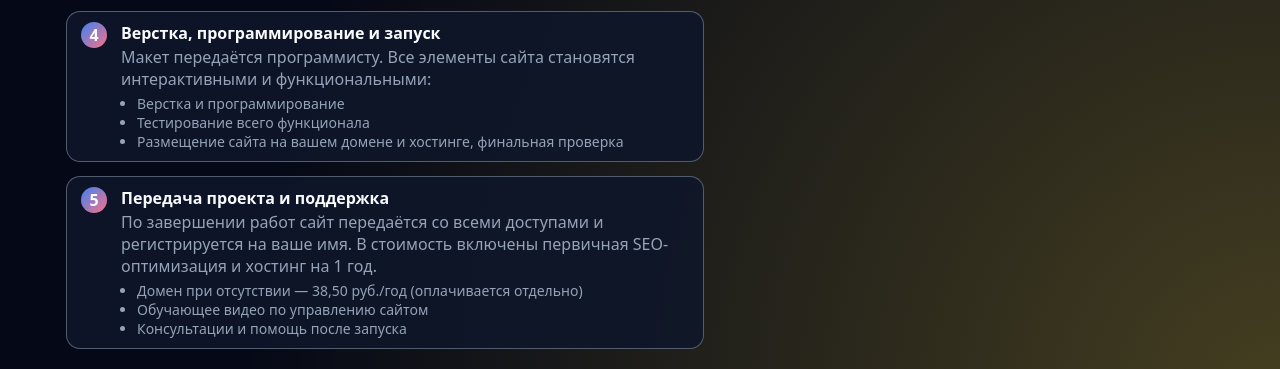
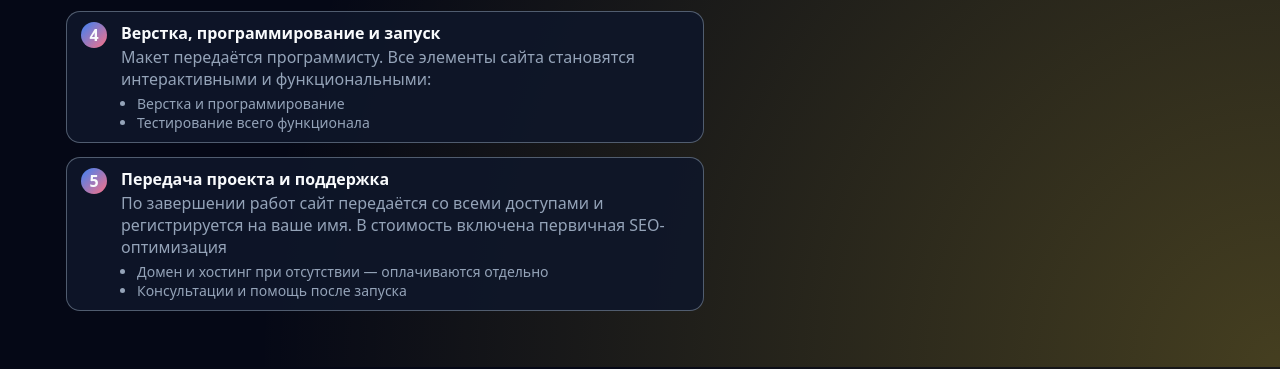
Before and after one commit to DzmitryManuilau/oksipro, a plain HTML site: page index.html in a window 1280 px wide. Shown: the part 1882-2251 px from the top of the page. Drawn offline with Linux system fonts and the light colour scheme.

Commit message:
Update index.html

```diff
--- a/index.html
+++ b/index.html
@@ -1350,10 +1350,6 @@
                   <ul class="step-sublist">
                     <li>Верстка и программирование</li>
                     <li>Тестирование всего функционала</li>
-                    <li>
-                      Размещение сайта на вашем домене и хостинге, финальная
-                      проверка
-                    </li>
                   </ul>
                 </div>
               </div>
@@ -1364,15 +1360,14 @@
                   <div class="step-title">Передача проекта и поддержка</div>
                   <div class="step-text">
                     По завершении работ сайт передаётся со всеми доступами и
-                    регистрируется на ваше имя. В стоимость включены первичная
-                    SEO-оптимизация и хостинг на 1 год.
+                    регистрируется на ваше имя. В стоимость включена первичная
+                    SEO-оптимизация
                   </div>
                   <ul class="step-sublist">
                     <li>
-                      Домен при отсутствии — 38,50 руб./год (оплачивается
-                      отдельно)
+                      Домен и хостинг при отсутствии — оплачиваются
+                      отдельно
                     </li>
-                    <li>Обучающее видео по управлению сайтом</li>
                     <li>Консультации и помощь после запуска</li>
                   </ul>
                 </div>
```
